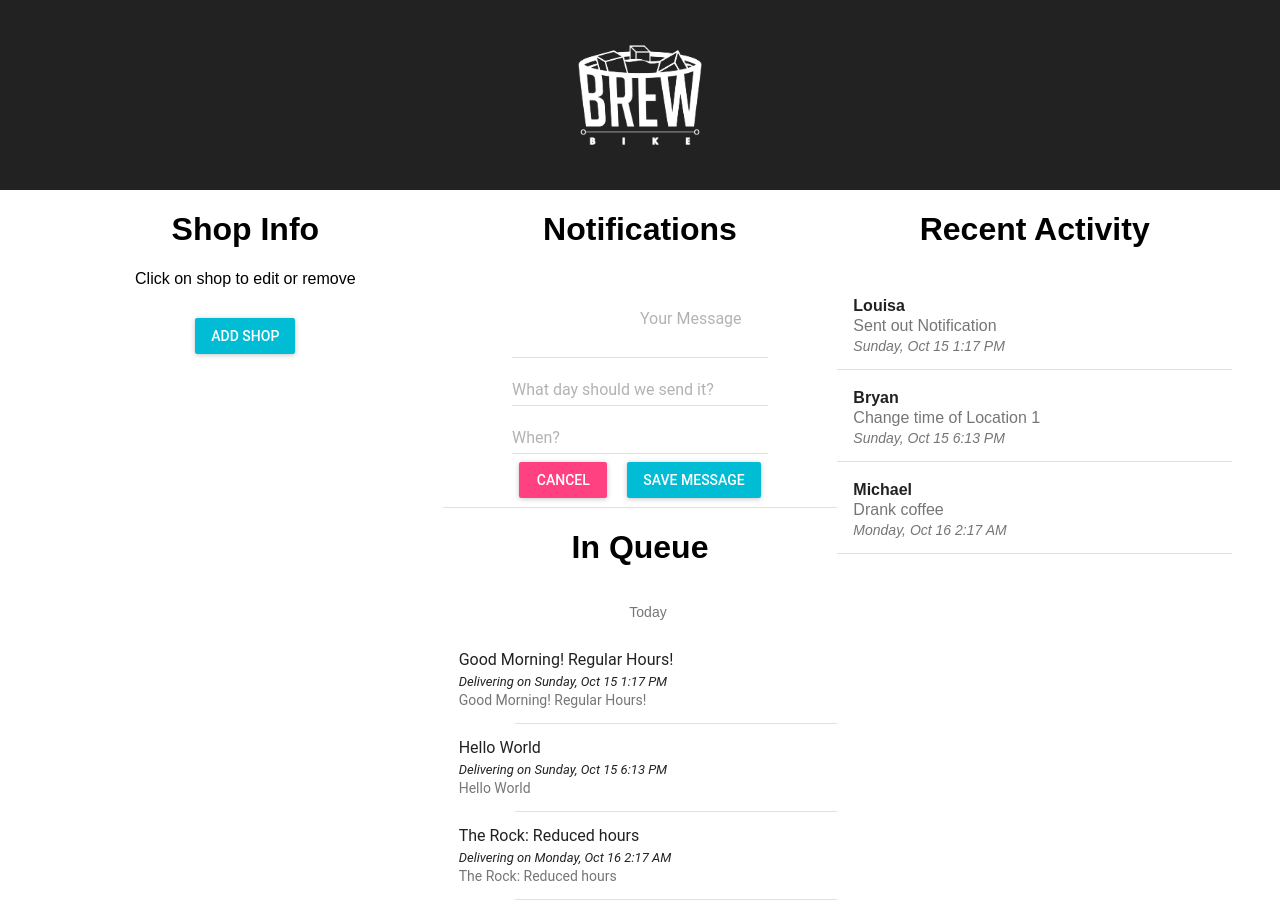
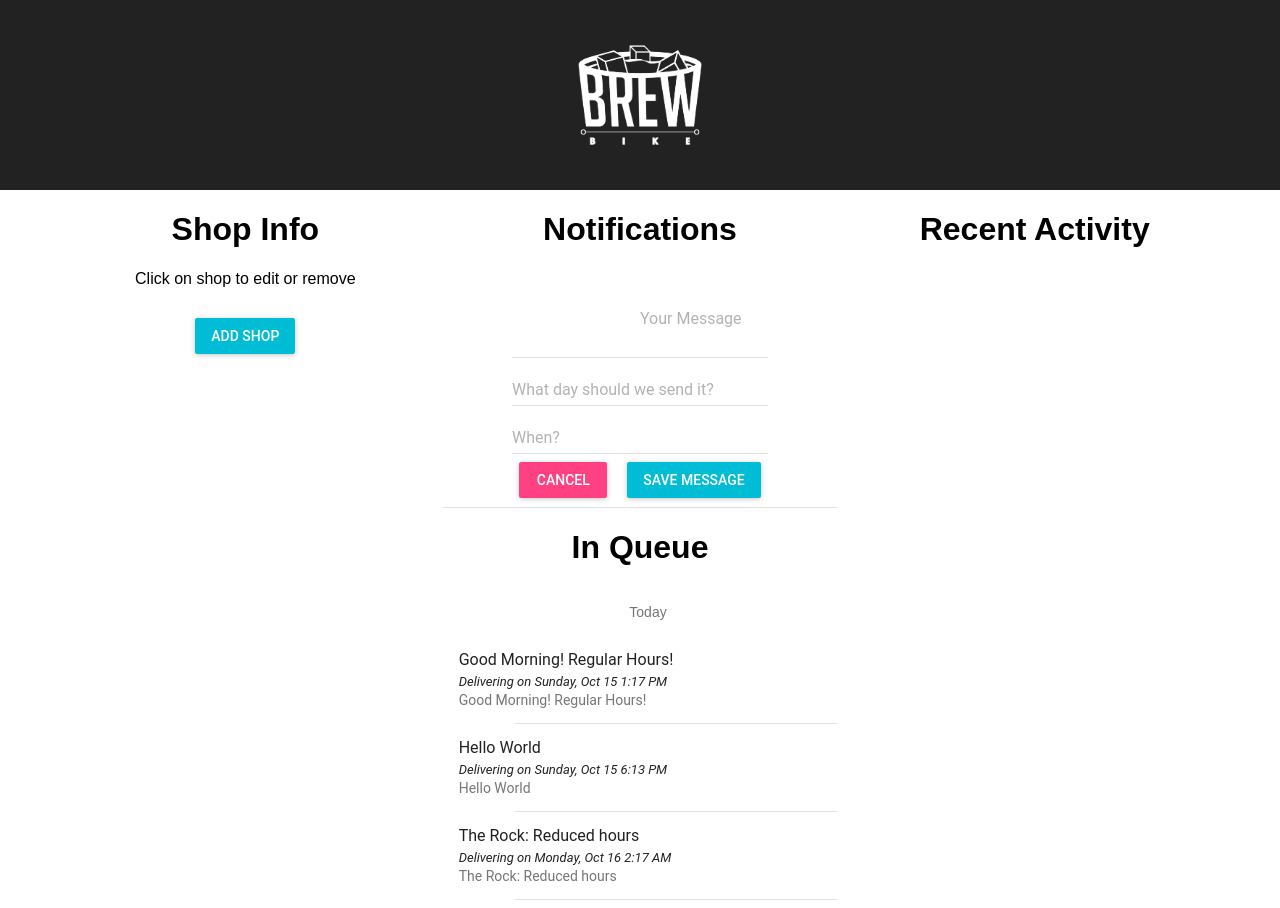
Before and after one commit to NUisEPIC/brewbike-dashboard, a React (Create React App) app: page / in a window 1280 px wide. Built offline with nearby package versions, Linux system fonts and the light colour scheme.

Commit message:
activities seciton update; automatic records updates when adding new locations or notificatoins

```diff
--- a/src/App.js
+++ b/src/App.js
@@ -6,6 +6,26 @@ import Notifications from './components/Notifications.js';
 import Activities from './components/Activities.js';
 
 class App extends Component {
+  constructor(props) {
+    super(props);
+    this.state = {activities: []};
+    this.newActivity = this.newActivity.bind(this);
+  }
+
+  newActivity(description, time, person) {
+    let newActivity = {
+      key: this.state.activities.length+1,
+      description: description,
+      time: time,
+      person: person
+    }
+    this.setState((prevState, props) => {
+      return {
+        activities: prevState.activities.concat(newActivity)
+      };
+    });
+  }
+
   render() {
     return (
       <div className="App">
@@ -14,13 +34,13 @@ class App extends Component {
         </header>
         <div className="flex-container">
           <div className="flex-item">
-            <Location/>
+            <Location newActivity = {this.newActivity} />
           </div>
           <div className="flex-item">
-            <Notifications/>
+            <Notifications newActivity = {this.newActivity} />
           </div>
           <div className="flex-item">
-            <Activities/>
+            <Activities activities = {this.state.activities} />
           </div>
         </div>
       </div>
--- a/src/components/Activities.js
+++ b/src/components/Activities.js
@@ -1,20 +1,25 @@
 import React, { Component } from 'react';
 import {List, ListItem} from 'material-ui/List';
 import MuiThemeProvider from 'material-ui/styles/MuiThemeProvider'
-import Subheader from 'material-ui/Subheader';
 import Divider from 'material-ui/Divider';
-import Avatar from 'material-ui/Avatar';
 import '../css/Activities.css';
-import {data} from '../fakedata/fakeactivites.js';
+//import {data} from '../fakedata/fakeactivites.js';
 import moment from 'moment'
 
-function formatTime(string) {
+
+class Activities extends Component {
+   constructor(props) {
+     super(props);
+     this.formatTime = this.formatTime.bind(this);
+   }
+
+  formatTime(string) {
     var dateobj = moment(string);
     return dateobj.format("dddd, MMM D  h:mm A");
   }
 
-class Activities extends Component {
   render() {
+    const {activities} = this.props;
       return (
         <div>
           <h1>
@@ -23,9 +28,9 @@ class Activities extends Component {
           <MuiThemeProvider>
             <div>
             <List className="list" style={{maxHeight:'50vh', overflow: 'auto'}}>
-                {data.map(function(person) {
-                                    return(
-                                      <div>
+              {
+                activities.map((person) =>
+                  <div key={person.key}>
                     <ListItem
                       className='listItem'
                       style={{
@@ -33,13 +38,13 @@ class Activities extends Component {
                       }}
                       primaryText={
                           <div className="list-flex-item, listUser">
-                                                {person["Name"]}
+                            {person.person}
                           </div>
                       }
                       secondaryText={
                         <p>
                           <span className="listMessage">
-                                                {person["Change"]}
+                            {person.description}
                           </span><br/>
                         </p>
                       }
@@ -51,13 +56,14 @@ class Activities extends Component {
                       }}
                       secondaryText={
                           <div>
-                                                {formatTime(person["Time"])}
+                            {this.formatTime(person.time)}
                           </div>
                         }
                     disabled={true}/>
                   <Divider/>
                   </div>
-                                  )})}
+                )
+              }
             </List>
             </div>
         </MuiThemeProvider>
--- a/src/components/Location.js
+++ b/src/components/Location.js
@@ -74,6 +74,10 @@ class Location extends Component {
     // handler for submitting location
     submitLocationHandler = (e) => {
         // TODO
+        const {newActivity} = this.props;
+        //save a new activity and send back to App.js
+        newActivity('Time changed for location ' + this.state.pickedLocation, Date.now(), 'admin');
+
         this.handleClose(); // closing modal
         fetch('/v1/addshop', // making post request to add shop
         {
--- a/src/components/Notifications.js
+++ b/src/components/Notifications.js
@@ -34,6 +34,8 @@ class Notification extends Component {
     };
   }
   _handleSaveButton =(e) => {
+    const {newActivity} = this.props;
+    newActivity("A new notification sent!", Date.now(), "admin");
     if (this.state.currentMsg == ''){
       this.setState({
         open:true,
```
Lines whose indentation alone changed are shown as unchanged.
